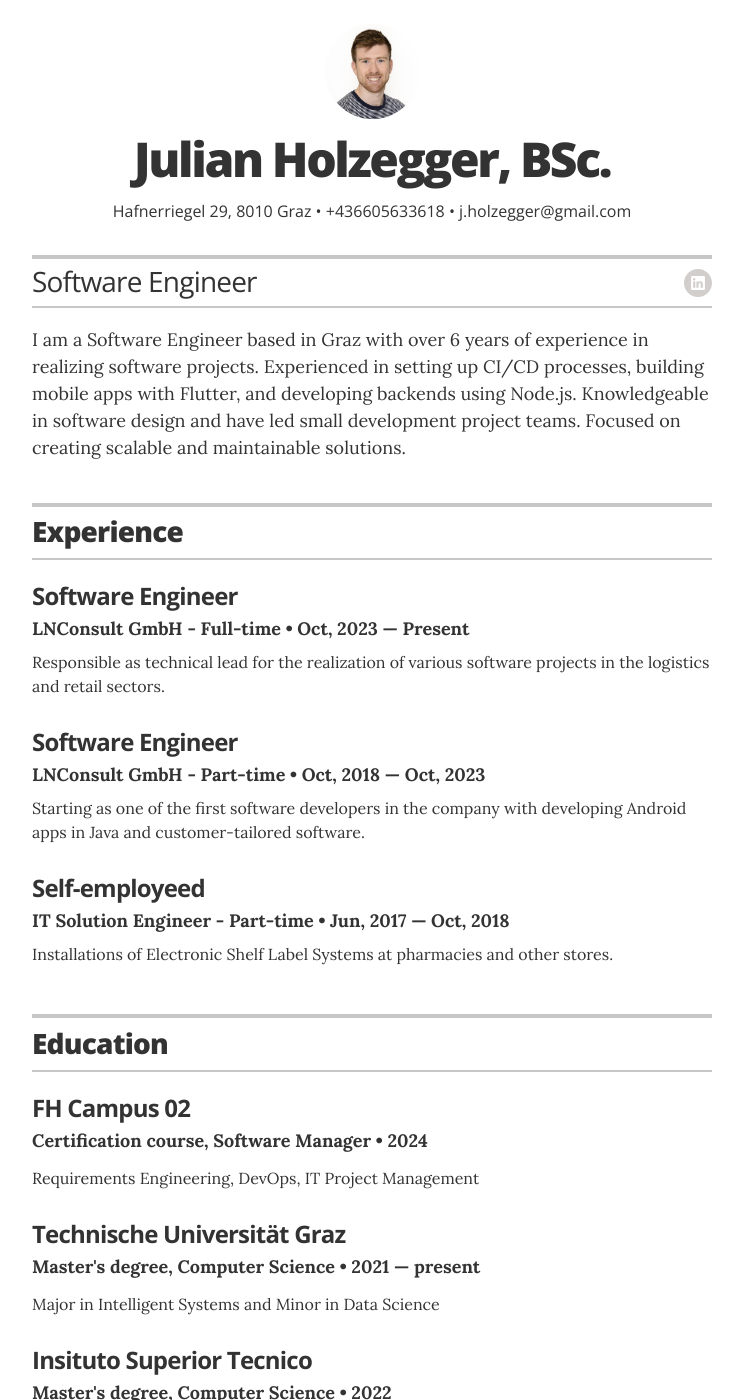
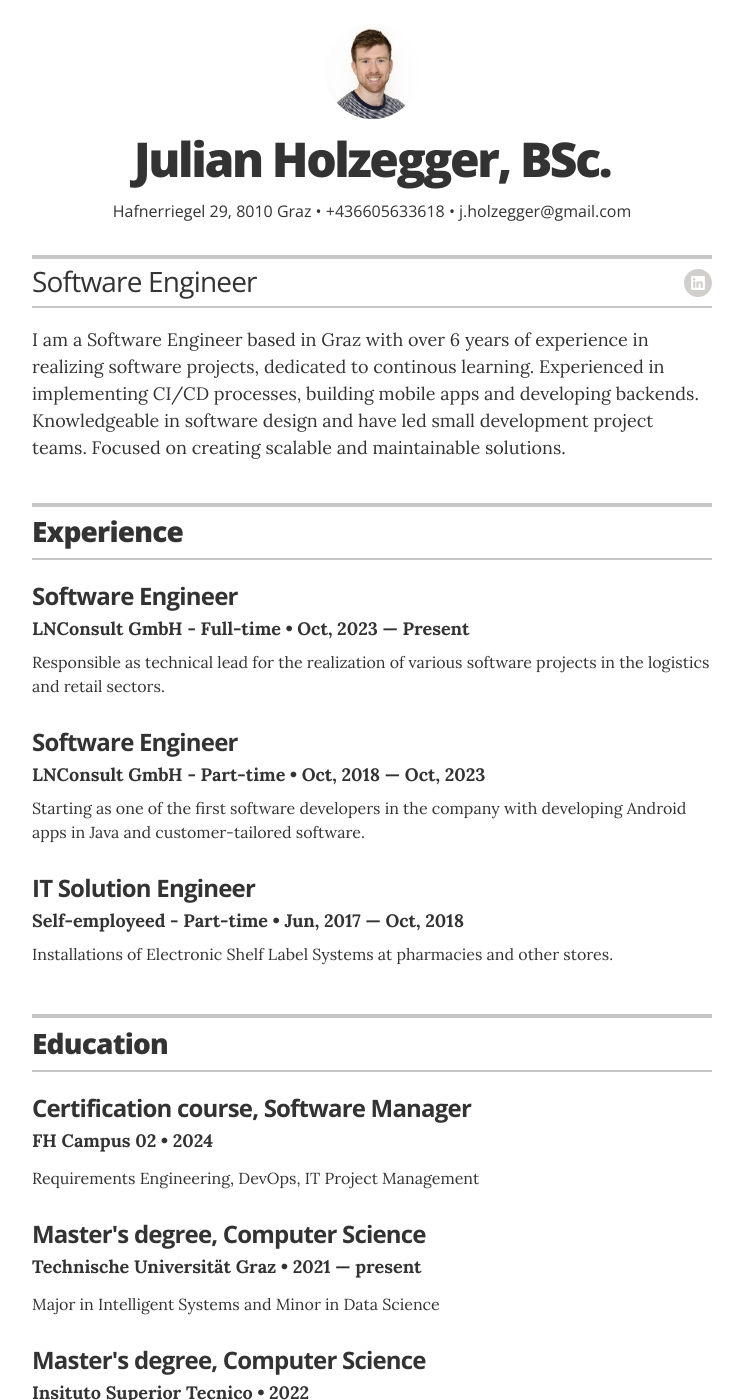
Before and after one commit to julh16/julh16.github.io, a Jekyll site: the page built from index.html, in a window 1280 px wide and 1400 px high. Shown: the whole window, without its empty margins (268-1011 px from the left). Built offline with Jekyll 4.4.1, drawn with Linux system fonts in a browser that asks for light colours; some of the changed text lies outside the part shown.

Commit message:
feat: education order

```diff
--- a/_config.yml
+++ b/_config.yml
@@ -23,7 +23,7 @@ resume_contact_address:         "Hafnerriegel 29, 8010 Graz"
 resume_header_contact_info:     "Hafnerriegel 29, 8010 Graz • +436605633618 • j.holzegger@gmail.com"
 display_header_contact_info:    "true"
 
-resume_header_intro: "<p>I am a Software Engineer based in Graz with over 6 years of experience in realizing software projects. Experienced in setting up CI/CD processes, building mobile apps with Flutter, and developing backends using Node.js. Knowledgeable in software design and have led small development project teams. Focused on creating scalable and maintainable solutions.</p>"
+resume_header_intro: "<p>I am a Software Engineer based in Graz with over 6 years of experience in realizing software projects, dedicated to continous learning. Experienced in implementing CI/CD processes, building mobile apps and developing backends. Knowledgeable in software design and have led small development project teams. Focused on creating scalable and maintainable solutions.</p>"
 
 # use "yes" to display the email contact button,
 # "no" to display an "I'm not looking for work" message,
--- a/_data/experience.yml
+++ b/_data/experience.yml
@@ -13,7 +13,7 @@
 
 
 # IT Solution Engineer
-- company: Self-employeed
-  position: IT Solution Engineer - Part-time
+- company: IT Solution Engineer
+  position: Self-employeed - Part-time
   duration:   Jun, 2017  &mdash; Oct, 2018
   summary: Installations of Electronic Shelf Label Systems at pharmacies and other stores.
--- a/_layouts/resume.html
+++ b/_layouts/resume.html
@@ -71,8 +71,8 @@
 
         {% for education in site.data.education %}
         <div class="resume-item" itemscope itemprop="alumniOf" itemtype="http://schema.org/CollegeOrUniversity">
-          <h3 class="resume-item-title" itemprop="name">{{ education.uni }}</h3>
-          <h4 class="resume-item-details group" itemprop="description">{{ education.degree }} &bull; {{ education.year }}</h4>
+          <h3 class="resume-item-title" itemprop="name">{{ education.degree }}</h3>
+          <h4 class="resume-item-details group" itemprop="description">{{ education.uni }} &bull; {{ education.year }}</h4>
           <h5 class="resume-item-details award-title" itemprop="description">{{ education.award }}</h5>
           <p class="resume-item-copy" itemprop="description">
             <ul class="resume-item-list">
```
